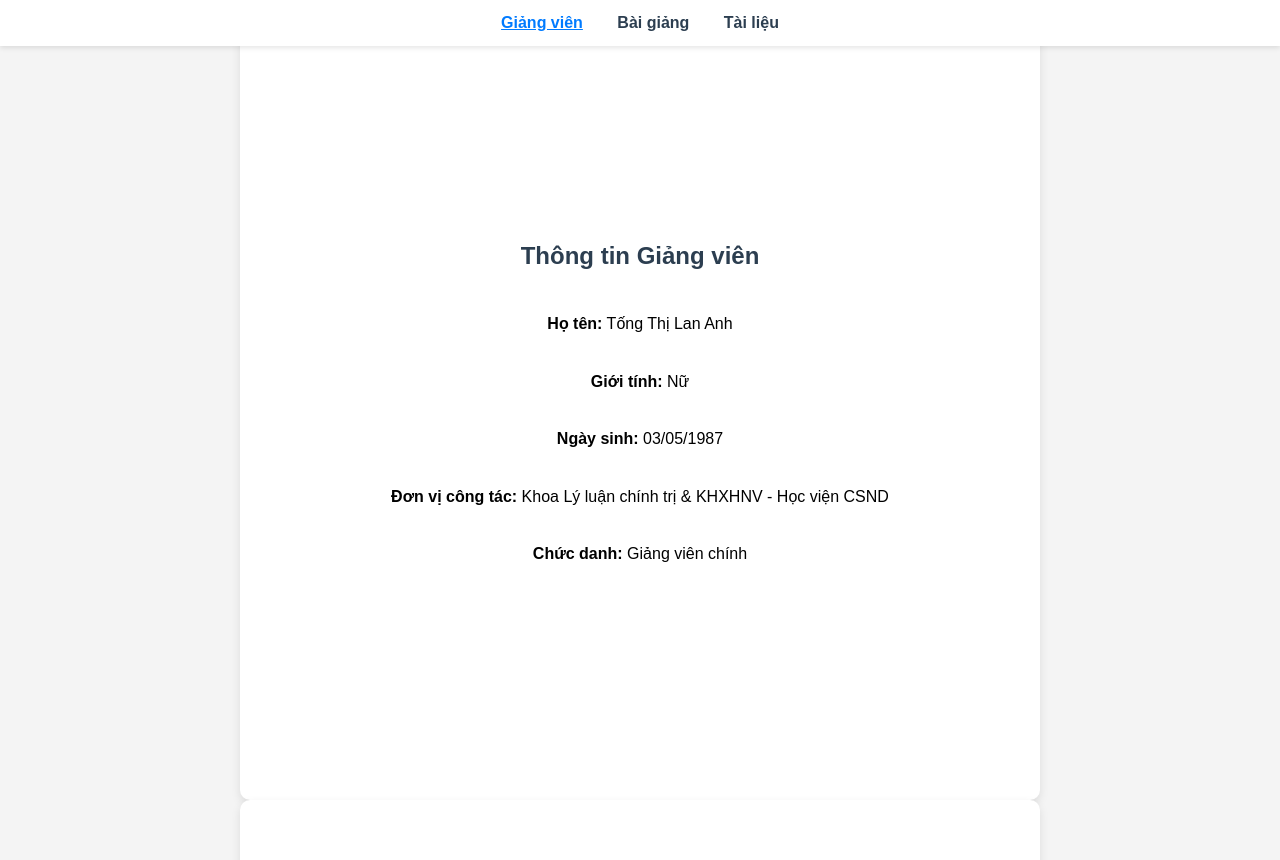
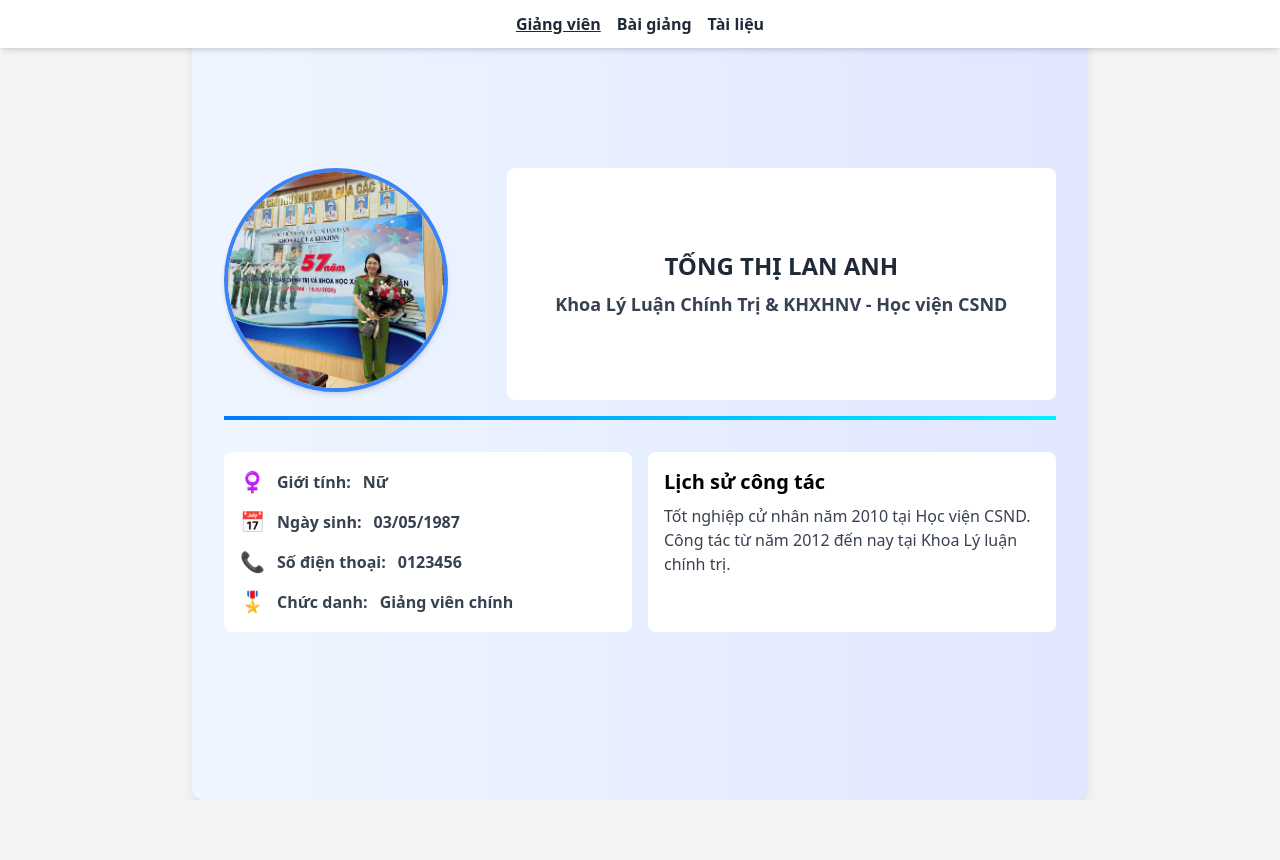
Before and after one commit to Duyhihimh/LanAnhT02, a plain HTML site: page index.html in a window 1280 px wide. After the commit the page ends 800 px from the top, so only its background shows below. Drawn offline with nearby package versions, Linux system fonts and the light colour scheme.

Commit message:
Cập nhật section 1, section 2 3 chưa làm xog,,, haizzzz

```diff
--- a/index.html
+++ b/index.html
@@ -1,96 +1,127 @@
 <!DOCTYPE html>
 <html lang="vi">
+<head>
+  <meta charset="UTF-8" />
+  <meta name="viewport" content="width=device-width, initial-scale=1.0"/>
+  <title>Giới thiệu giảng viên</title>
+  <!-- Tailwind CSS CDN -->
+  <script src="https://cdn.tailwindcss.com "></script>
+  <link rel="stylesheet" href="style.css">
+</head>
 
-<head>
-  <meta charset="UTF-8">
-  <meta name="viewport" content="width=device-width, initial-scale=1.0">
-  <title>Giới thiệu giảng viên</title>
-  <link rel="stylesheet" href="style.css">
-  <script src="script.js"></script>
-  <style>
-    nav {
-      position: fixed;
-      top: 0;
-      width: 100%;
-      background: white;
-      box-shadow: 0 2px 5px rgba(0,0,0,0.1);
-      z-index: 1000;
-      text-align: center;
-      padding: 10px 0;
-    }
-    nav a {
-      margin: 0 15px;
-      color: #2c3e50;
-      font-weight: bold;
-    }
-    nav a.active {
-      color: #007BFF;
-      text-decoration: underline;
-    }
-    body { padding-top: 60px; } /* tránh nav che nội dung */
-  </style>
-</head>
-<body>
-  <nav>
-    <a href="#giangvien" id="link-giangvien">Giảng viên</a>
-    <a href="#baigiang" id="link-baigiang">Bài giảng</a>
-    <a href="#tailieu" id="link-tailieu">Tài liệu</a>
+<body class="bg-gray-100 min-h-screen font-sans scroll-smooth">
+  <nav class="fixed top-0 w-full bg-white shadow-md z-50 py-3 px-4">
+    <div class="max-w-4xl mx-auto flex flex-wrap justify-center gap-4">
+      <a href="#giangvien" id="link-giangvien" class="font-semibold text-gray-800 hover:text-blue-600 transition">Giảng viên</a>
+      <a href="#baigiang" id="link-baigiang" class="font-semibold text-gray-800 hover:text-blue-600 transition">Bài giảng</a>
+      <a href="#tailieu" id="link-tailieu" class="font-semibold text-gray-800 hover:text-blue-600 transition">Tài liệu</a>
+    </div>
   </nav>
 
-  <section class="section hidden" id="giangvien">
-    <h2>Thông tin Giảng viên</h2>
-    <p><strong>Họ tên:</strong> Tống Thị Lan Anh</p>
-    <p><strong>Giới tính:</strong> Nữ</p>
-    <p><strong>Ngày sinh:</strong> 03/05/1987</p>
-    <p><strong>Đơn vị công tác:</strong> Khoa Lý luận chính trị & KHXHNV - Học viện CSND</p>
-    <p><strong>Chức danh:</strong> Giảng viên chính</p>
+  <main class="snap-container">
+    <!-- Section Giảng viên -->
+    <section id="giangvien" class="snap-section bg-gradient-to-r from-blue-50 to-indigo-100 bg-white p-8 rounded-xl shadow-lg max-w-4xl mx-auto">
+      <div class="grid grid-cols-1 md:grid-cols-3 gap-4">
+        <!-- Ô 1: Ảnh giảng viên (1/3) -->
+        <div class="md:col-span-1 w-40 h-40 md:w-56 md:h-56 rounded-full overflow-hidden border-4 border-blue-500 shadow-md mb-2">
+          <img
+            src="/source/anh_co_lan_anh.jpg"
+            alt="Cô Lan Anh"
+            class="w-full h-full object-cover"
+          />
+        </div>
+
+        <!-- Ô 2: Thông tin cơ bản (2/3) -->
+        <div class="md:col-span-2 bg-white rounded-lg text-center flex p-4 h-full items-center">
+          <div class=" w-full">
+            <h1 class="text-2xl font-bold text-gray-800 mb-2">TỐNG THỊ LAN ANH</h1>
+            <p class="text-lg font-semibold text-gray-700">Khoa Lý Luận Chính Trị & KHXHNV - Học viện CSND</p>
+          </div>
+
+        </div>
+
+        <!-- Đường kẻ gradient hoạt động -->
+        <div class="md:col-span-3 animated-gradient-line css-j7r1e2 my-0"
+            style="animation: 2.2s ease-in-out 0s infinite normal none running moveLine;">
+        </div>
+
+        <!-- Ô 3 và Ô 4: Dời xuống hàng dưới -->
+        <div class="md:col-span-3 grid grid-cols-1 md:grid-cols-2 gap-4 mt-4">
+          <!-- Ô 3: Thông tin khác -->
+          <div class="bg-white rounded-lg p-4">
+            <ul class="space-y-3 text-gray-700 list-none">
+              <!-- Giới tính -->
+              <li class="flex items-center gap-3">
+                <span class="text-sky-500 text-xl" aria-hidden="true">♀️</span>
+                <strong>Giới tính:</strong>
+                <span class="font-semibold">Nữ</span>
+              </li>
+
+              <!-- Ngày sinh -->
+              <li class="flex items-center gap-3">
+                <span class="text-emerald-500 text-xl" aria-hidden="true">📅</span>
+                <strong>Ngày sinh:</strong>
+                <span class="font-semibold">03/05/1987</span>
+              </li>
+
+              <!-- Số điện thoại -->
+              <li class="flex items-center gap-3">
+                <span class="text-violet-500 text-xl" aria-hidden="true">📞</span>
+                <strong>Số điện thoại:</strong>
+                <span class="font-semibold">0123456</span>
+              </li>
+
+              <!-- Chức danh (đã đổi icon & màu) -->
+              <li class="flex items-center gap-3">
+                <span class="text-emerald-500 text-xl" aria-hidden="true">🎖️</span>
+                <strong>Chức danh:</strong>
+                <span class="font-semibold">Giảng viên chính</span>
+              </li>
+            </ul>
+          </div>
+
+          <!-- Ô 4: Lịch sử công tác -->
+          <div class="bg-white rounded-lg p-4">
+            <h2 class="text-xl font-bold mb-2">Lịch sử công tác</h2>
+            <p class="text-gray-700">
+              Tốt nghiệp cử nhân năm 2010 tại Học viện CSND.<br>
+              Công tác từ năm 2012 đến nay tại Khoa Lý luận chính trị.
+            </p>
+          </div>
+        </div>
+      </div>
   </section>
 
-  <section class="section hidden" id="baigiang">
-    <h2>Bài giảng</h2>
 
-    <!-- Hiển thị file PDF -->
-    <div style="width: 100%; height: 80vh; border: none;">
-      <iframe
-        src="https://drive.google.com/gview?url=https://drive.google.com/uc?id=1Z2qs5jVwryXeXJqo9DCBb7ZYLJsPWuwD&embedded=true"
-        width="100%"
-        height="100%"
-        frameborder="0">
-      </iframe>
-    </div>
-  </section>
 
-  <section class="section hidden" id="tailieu">
-    <h2>Tài liệu tham khảo</h2>
-    <p><a href="https://drive.google.com/file/d/your_reference_pdf_id/view" target="_blank">Tài liệu tham khảo (PDF)</a></p>
-    <ul>
-      <li><a href="http://lib.hvcsnd.bca/" target="_blank">Thư viện điện tử Học viện Cảnh sát nhân dân</a></li>
-      <li><a href="https://tulieuvankien.dangcongsan.vn/" target="_blank">Hệ thống Tư liệu - Văn kiện Đảng</a></li>
-      <li><a href="https://tulieuvankien.dangcongsan.vn/van-kien-tu-lieu-ve-dang/book/van-kien-dang-toan-tap/van-kien-dang-toan-tap-tap-7-87" target="_blank">Văn kiện Đảng tập 7</a></li>
-      <li><a href="https://tulieuvankien.dangcongsan.vn/c-mac-angghen-lenin-ho-chi-minh/book/ho-chi-minh/tac-pham/ho-chi-minh-toan-tap-tap-3-270" target="_blank">Hồ Chí Minh toàn tập tập 3</a></li>
-      <li><a href="https://tapchilichsudang.vn/" target="_blank">Tạp chí Lịch sử Đảng</a></li>
-      <li><a href="https://www.tapchicongsan.org.vn/" target="_blank">Tạp chí Cộng sản</a></li>
-      <li><a href="https://www.qdnd.vn/" target="_blank">Báo Quân đội nhân dân</a></li>
-      <li><a href="https://tapchiqptd.vn/" target="_blank">Tạp chí Quốc phòng toàn dân</a></li>
-    </ul>
-  </section>
+    <!-- Section Bài giảng -->
+    <section id="baigiang" class="snap-section bg-gradient-to-r from-green-50 to-teal-100">
+      <div class="text-center max-w-4xl px-6">
+        <h2 class="text-3xl font-bold text-gray-800 mb-6">Bài giảng</h2>
+        <div class="w-full h-[80vh] border border-gray-300 rounded-lg overflow-hidden shadow-md">
+          <iframe
+            src="/source/GiaoTrinhLSD.pdf"
+            class="w-full h-full"
+            title="Bài giảng PDF"
+          ></iframe>
+        </div>
+      </div>
+    </section>
 
-  <script>
-    const observer = new IntersectionObserver((entries) => {
-      entries.forEach(entry => {
-        if (entry.isIntersecting) {
-          entry.target.classList.add('show');
-          // Highlight current nav link
-          document.querySelectorAll('nav a').forEach(link => link.classList.remove('active'));
-          const id = entry.target.getAttribute('id');
-          const activeLink = document.getElementById(`link-${id}`);
-          if (activeLink) activeLink.classList.add('active');
-        }
-      });
-    }, { threshold: 0.6 });
+    <!-- Section Tài liệu -->
+    <section id="tailieu" class="snap-section bg-gradient-to-r from-purple-50 to-pink-100">
+      <div class="text-center max-w-2xl px-6">
+        <h2 class="text-3xl font-bold text-gray-800 mb-6">Tài liệu tham khảo</h2>
+        <ul class="text-left text-gray-700 space-y-3 list-disc pl-5">
+          <li><a href=" https://drive.google.com/file/d/your_reference_pdf_id/view " target="_blank" class="text-blue-600 hover:text-blue-800">Tài liệu tham khảo (PDF)</a></li>
+          <li><a href="http://lib.hvcsnd.bca/" target="_blank" class="text-blue-600 hover:text-blue-800">Thư viện điện tử Học viện Cảnh sát nhân dân</a></li>
+          <li><a href="https://tulieuvankien.dangcongsan.vn/ " target="_blank" class="text-blue-600 hover:text-blue-800">Hệ thống Tư liệu - Văn kiện Đảng</a></li>
+          <!-- Thêm các link khác tương tự -->
+        </ul>
+      </div>
+    </section>
+  </main>
 
-    const sections = document.querySelectorAll('.section');
-    sections.forEach(section => observer.observe(section));
-  </script>
+  <script src="script.js"></script>
 </body>
 </html>
--- a/script.js
+++ b/script.js
@@ -0,0 +1,31 @@
+const sections = document.querySelectorAll('.snap-section');
+const navLinks = document.querySelectorAll('nav a');
+
+window.addEventListener('scroll', () => {
+    let current = '';
+    sections.forEach(section => {
+    const sectionTop = section.offsetTop;
+    const sectionHeight = section.clientHeight;
+    if (pageYOffset >= sectionTop - sectionHeight / 2) {
+        current = section.getAttribute('id');
+    }
+    });
+
+    navLinks.forEach(link => {
+    link.classList.remove('text-blue-600', 'underline');
+    if (link.getAttribute('href') === `#${current}`) {
+        link.classList.add('text-blue-600', 'underline');
+    }
+    });
+});
+
+// Hiệu ứng fade-in khi scroll vào section
+const observer = new IntersectionObserver(entries => {
+    entries.forEach(entry => {
+    if (entry.isIntersecting) {
+        entry.target.classList.add('active');
+    }
+    });
+}, { threshold: 0.3 });
+
+sections.forEach(section => observer.observe(section));
--- a/style.css
+++ b/style.css
@@ -1,86 +1,70 @@
-/* style.css */
-html, body {
-  font-family: Arial, sans-serif;
-  margin: 0;
-  padding: 0;
-  background: #f4f4f4;
-  line-height: 1.6;
-  height: 100vh;
+@keyframes fadeIn {
+  from { opacity: 0; transform: translateY(50px); }
+  to { opacity: 1; transform: translateY(0); }
+}
+
+.animate-fadeIn {
+  animation: fadeIn 0.8s ease-out forwards;
+}
+
+/* Giữ nguyên các style responsive từ code gốc */
+@media (max-width: 600px) {
+  nav {
+    flex-direction: column;
+    align-items: center;
+  }
+}
+.snap-container {
   scroll-snap-type: y mandatory;
   overflow-y: scroll;
+  height: 100vh;
 }
 
-section {
-  max-width: 800px;
-  margin: 0 auto;
-  background: white;
-  padding: 30px;
-  border-radius: 10px;
-  box-shadow: 0 4px 10px rgba(0,0,0,0.1);
-  opacity: 0;
-  transform: translateY(50px);
-  transition: all 0.8s ease-out;
+.snap-section {
   scroll-snap-align: start;
   height: 100vh;
   display: flex;
-  flex-direction: column;
+  align-items: center;
   justify-content: center;
-  align-items: center;
-  box-sizing: border-box;
+  opacity: 0;
+  transform: translateY(50px);
+  transition: opacity 0.8s ease, transform 0.8s ease;
 }
 
-@media (max-width: 600px) {
-  nav {
-    display: flex;
-    flex-direction: column;
-    align-items: center;
-  }
-  nav a {
-    margin: 10px 0;
-  }
-}
-
-@media (max-width: 600px) {
-  nav a {
-    font-size: 14px;
-    margin: 8px 0;
-  }
-
-  section {
-    padding: 20px;
-    width: 95%;
-  }
-
-  h2 {
-    font-size: 1.3em;
-  }
-}
-
-.section {
-  opacity: 0;
-  transform: translateY(20px);
-  transition: all 0.6s ease-out;
-}
-
-.section.show {
+.snap-section.active {
   opacity: 1;
   transform: translateY(0);
 }
 
-section.show {
-  opacity: 1;
-  transform: translateY(0);
+@keyframes moveLine {
+  0% {
+    background-position: 0% 50%;
+  }
+  50% {
+    background-position: 100% 50%;
+  }
+  100% {
+    background-position: 0% 50%;
+  }
 }
 
-h2 {
-  color: #2c3e50;
+.animated-gradient-line {
+  width: 100%;
+  height: 4px;
+  background: linear-gradient(90deg, #00f2ff, #007aff, #00f2ff);
+  background-size: 200% 100%;
+  position: relative;
+  overflow: hidden;
+  margin: 0px; /* Điều chỉnh khoảng cách với hàng trên/dưới */
 }
 
-a {
-  color: #007BFF;
-  text-decoration: none;
+@keyframes moveLine {
+  0% { background-position: 0% 50%; }
+  50% { background-position: 100% 50%; }
+  100% { background-position: 0% 50%; }
 }
 
-a:hover {
-  text-decoration: underline;
+
+.animated-gradient-line {
+  animation: moveLine 1.6s ease-in-out infinite;
 }
```
Also changed, not shown: nhap.html (added, +38 -0 lines), source/anh_co_lan_anh.jpg (renamed from source/anh co lan anh.jpg), source/background-co-viet-nam-30.webp (added), source/e912a742591293f4223c60ddc0696a43.jpg (added), 1 other file.
